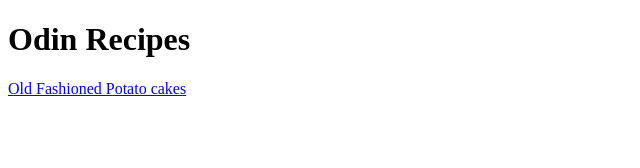
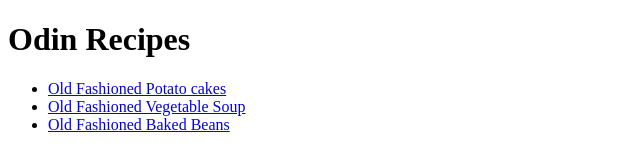
Before and after one commit to atiwari-0/odin-recipes, a plain HTML site: page index.html in a window 1280 px wide. Shown: the whole page, without its empty margins (0-640 px from the left). Drawn offline with Linux system fonts and the light colour scheme.

Commit message:
Added links to the recently added 2 new recipes in index file

```diff
--- a/index.html
+++ b/index.html
@@ -6,6 +6,10 @@
 </head>
 <body>
     <h1>Odin Recipes</h1>
-    <a href="recipes/old-fashioned-potato-cakes.html">Old Fashioned Potato cakes</a>
+   <ul>
+     <li><a href="recipes/old-fashioned-potato-cakes.html">Old Fashioned Potato cakes</a></li>
+     <li><a href="recipes/old-fashioned-vegetable-soup.html">Old Fashioned Vegetable Soup</a></li>
+     <li><a href="recipes/old-fashioned-baked-beans.html">Old Fashioned Baked Beans</a></li>
+   </ul>
 </body>
 </html>
```
